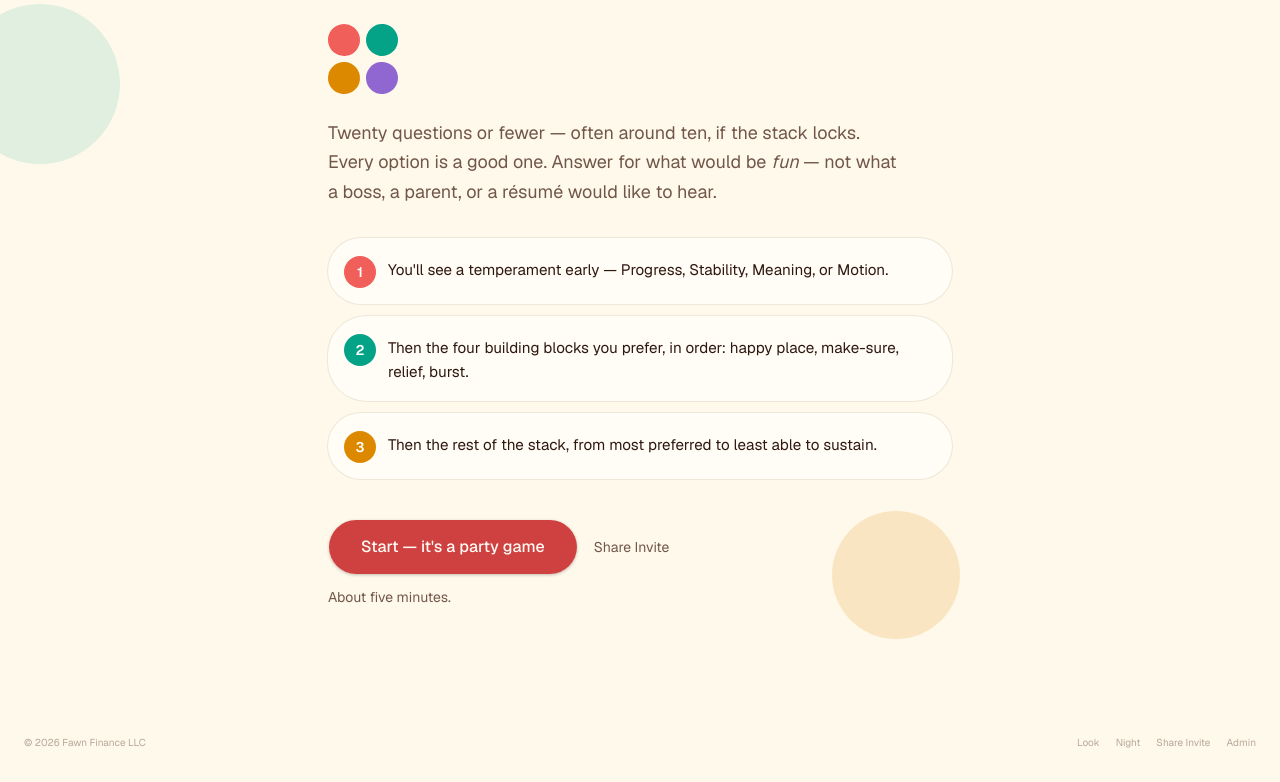
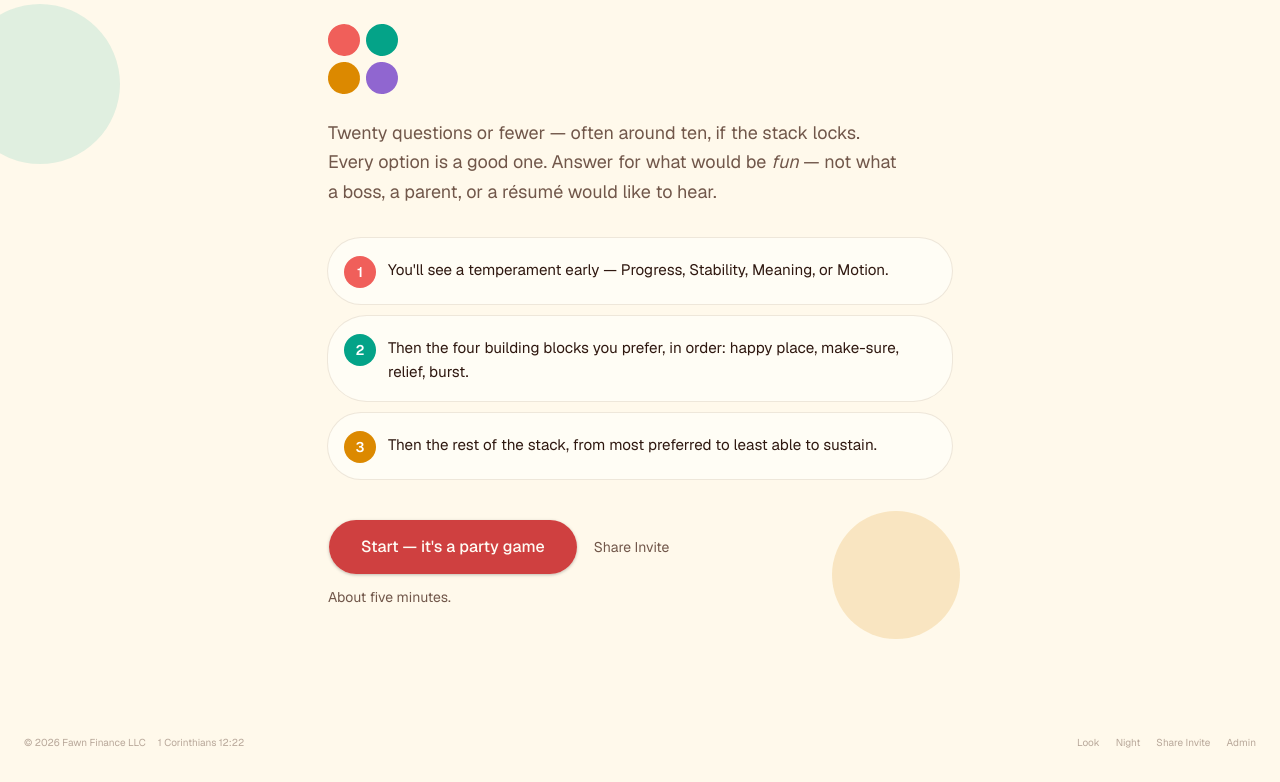
Before and after one commit to ezjarowi/building-blocks, a Next.js app: page / in a window 1280 px wide. Shown: the part 345-1127 px from the top of the page. Built offline with nearby package versions, Linux system fonts and the light colour scheme.

Commit message:
Add 1 Corinthians 12:22 to the footer
Reference only, same quiet type as the copyright.

```diff
--- a/src/components/site-footer.tsx
+++ b/src/components/site-footer.tsx
@@ -5,7 +5,10 @@ import { LookControls } from "@/components/look-controls";
 export function SiteFooter() {
   return (
     <footer className="mt-auto flex flex-wrap items-center justify-between gap-3 px-6 py-8 text-[10px] text-muted-foreground/50">
-      <span>© {new Date().getFullYear()} Fawn Finance LLC</span>
+      <span className="flex flex-wrap items-center gap-3">
+        <span>© {new Date().getFullYear()} Fawn Finance LLC</span>
+        <span>1 Corinthians 12:22</span>
+      </span>
       <span className="flex flex-wrap items-center gap-4">
         <LookControls />
         <ShareInviteOpen className="hover:text-muted-foreground">
```
